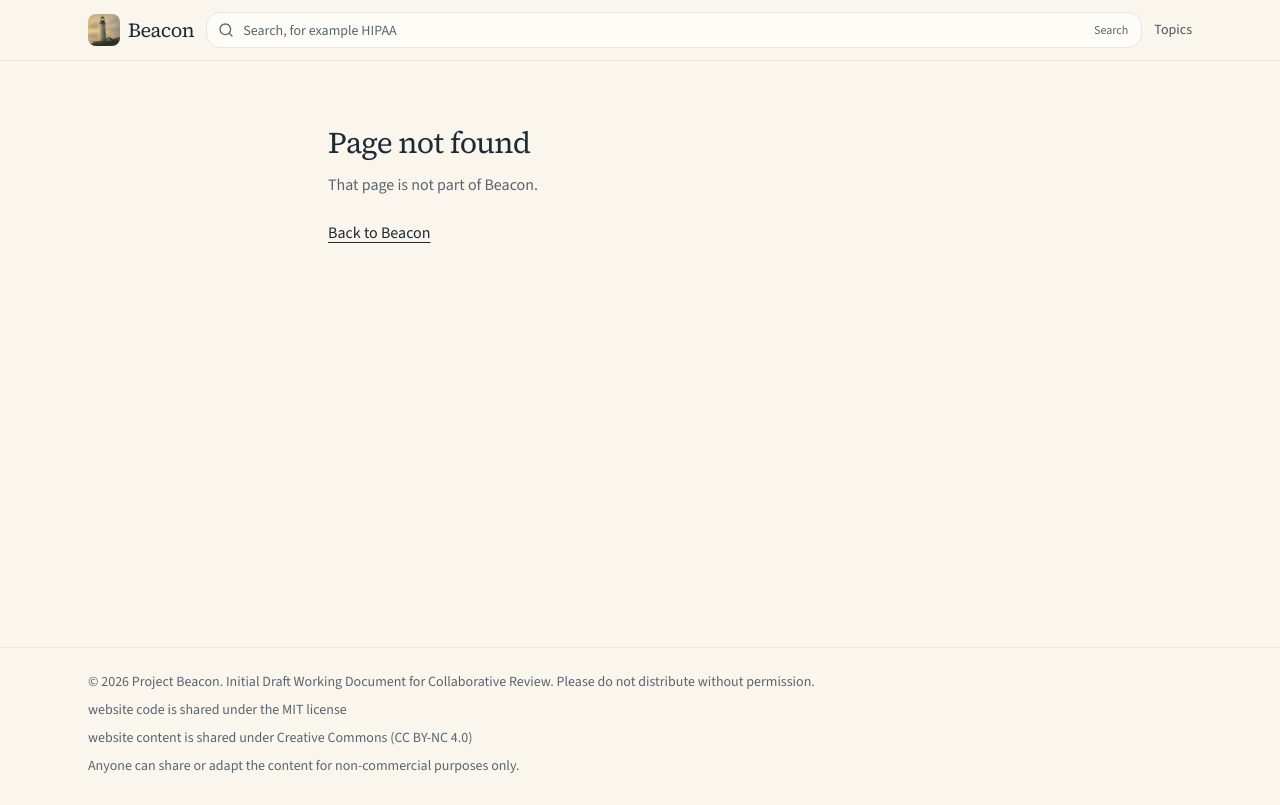
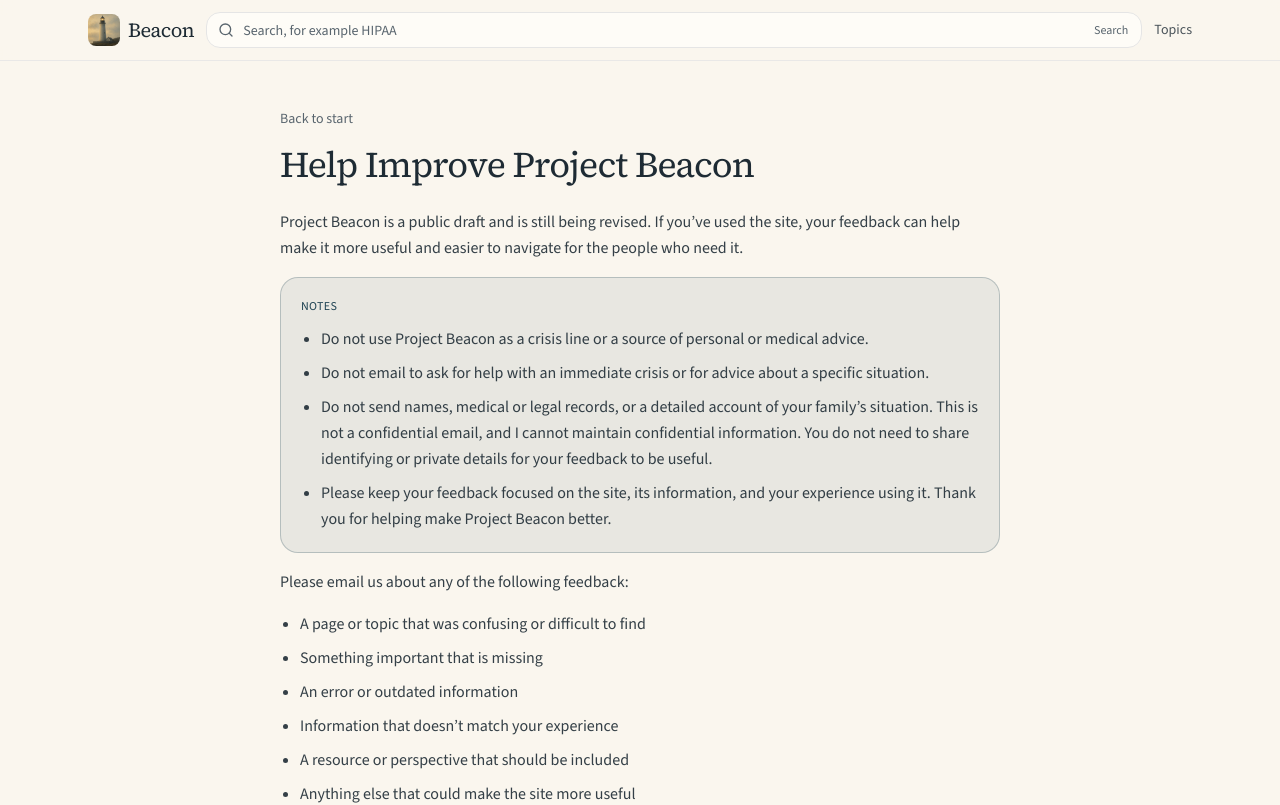
Before and after one commit to pdxshibaa/Beacon, a Next.js app: page /feedback in a window 1280 px wide. Before the commit this address had no page. Shown: the top 805 px of the page. Built offline with nearby package versions, Linux system fonts and the light colour scheme.

Commit message:
final text and format changes for today plus feedback page

```diff
--- /dev/null
+++ b/src/app/feedback/page.tsx
@@ -0,0 +1,63 @@
+import type { Metadata } from "next";
+import Link from "next/link";
+
+import { FeedbackForm } from "@/components/feedback-form";
+
+export const metadata: Metadata = {
+  title: "Help improve Project Beacon",
+};
+
+const NOTES = [
+  "Do not use Project Beacon as a crisis line or a source of personal or medical advice.",
+  "Do not email to ask for help with an immediate crisis or for advice about a specific situation.",
+  "Do not send names, medical or legal records, or a detailed account of your family’s situation. This is not a confidential email, and I cannot maintain confidential information. You do not need to share identifying or private details for your feedback to be useful.",
+  "Please keep your feedback focused on the site, its information, and your experience using it. Thank you for helping make Project Beacon better.",
+];
+
+const TOPICS = [
+  "A page or topic that was confusing or difficult to find",
+  "Something important that is missing",
+  "An error or outdated information",
+  "Information that doesn’t match your experience",
+  "A resource or perspective that should be included",
+  "Anything else that could make the site more useful",
+];
+
+export default function FeedbackPage() {
+  return (
+    <div className="mx-auto w-full max-w-3xl px-4 py-10 sm:px-6 sm:py-12">
+      <p className="text-sm text-muted-foreground">
+        <Link href="/" className="underline-offset-4 hover:underline">
+          Back to start
+        </Link>
+      </p>
+      <h1 className="mt-4 font-heading text-3xl tracking-tight text-foreground sm:text-4xl">
+        Help Improve Project Beacon
+      </h1>
+      <div className="mt-6 space-y-4 text-base leading-relaxed text-foreground/90">
+        <p>
+          Project Beacon is a public draft and is still being revised. If
+          you’ve used the site, your feedback can help make it more useful and
+          easier to navigate for the people who need it.
+        </p>
+        <aside className="rounded-2xl border border-primary/25 bg-primary/8 px-4 py-4 sm:px-5 sm:py-5">
+          <p className="text-xs font-medium tracking-wide text-primary uppercase">
+            Notes
+          </p>
+          <ul className="mt-3 list-disc space-y-2 pl-5">
+            {NOTES.map((note) => (
+              <li key={note}>{note}</li>
+            ))}
+          </ul>
+        </aside>
+        <p>Please email us about any of the following feedback:</p>
+        <ul className="list-disc space-y-2 pl-5">
+          {TOPICS.map((topic) => (
+            <li key={topic}>{topic}</li>
+          ))}
+        </ul>
+      </div>
+      <FeedbackForm />
+    </div>
+  );
+}
--- a/src/components/contents-nav.tsx
+++ b/src/components/contents-nav.tsx
@@ -37,6 +37,14 @@
             About this guide
           </Link>
         </li>
+        <li>
+          <Link
+            href="/feedback"
+            className="block rounded-md px-2 py-1 leading-snug text-muted-foreground transition-colors hover:bg-muted hover:text-foreground"
+          >
+            Help improve Project Beacon
+          </Link>
+        </li>
         {topicSections.map((section) => {
           const href = `/guide/${section.slug}`;
           const active = section.slug === currentSlug;
--- /dev/null
+++ b/src/components/feedback-form.tsx
@@ -0,0 +1,79 @@
+"use client";
+
+import { FormEvent } from "react";
+
+import { site } from "@/lib/site";
+
+export function FeedbackForm() {
+  const email = site.feedbackEmail.trim();
+
+  function onSubmit(event: FormEvent<HTMLFormElement>) {
+    event.preventDefault();
+    if (!email) {
+      return;
+    }
+    const data = new FormData(event.currentTarget);
+    const page = String(data.get("page") ?? "").trim();
+    const notes = String(data.get("notes") ?? "").trim();
+    if (!notes) {
+      return;
+    }
+    const body = [
+      page ? `Page or topic: ${page}` : "",
+      notes,
+    ]
+      .filter(Boolean)
+      .join("\n\n");
+    const href = `mailto:${email}?subject=${encodeURIComponent("Help improve Project Beacon")}&body=${encodeURIComponent(body)}`;
+    window.location.href = href;
+  }
+
+  if (!email) {
+    return null;
+  }
+
+  return (
+    <form className="mt-6 space-y-4" onSubmit={onSubmit}>
+      <div>
+        <label htmlFor="feedback-page" className="block text-sm font-medium">
+          Page or topic (optional)
+        </label>
+        <input
+          id="feedback-page"
+          name="page"
+          type="text"
+          autoComplete="off"
+          className="mt-1.5 h-10 w-full rounded-xl border border-border bg-card px-3 text-sm outline-none focus-visible:border-ring focus-visible:ring-3 focus-visible:ring-ring/50"
+        />
+      </div>
+      <div>
+        <label htmlFor="feedback-notes" className="block text-sm font-medium">
+          Your notes
+        </label>
+        <textarea
+          id="feedback-notes"
+          name="notes"
+          required
+          rows={8}
+          className="mt-1.5 w-full rounded-xl border border-border bg-card px-3 py-2 text-sm outline-none focus-visible:border-ring focus-visible:ring-3 focus-visible:ring-ring/50"
+        />
+      </div>
+      <button
+        type="submit"
+        className="rounded-xl bg-primary px-4 py-2.5 text-sm font-medium text-primary-foreground hover:bg-primary/90"
+      >
+        Email your feedback
+      </button>
+      <p className="text-sm text-muted-foreground">
+        This opens your email app and sends to{" "}
+        <a
+          className="text-primary underline underline-offset-4"
+          href={`mailto:${email}?subject=${encodeURIComponent("Help improve Project Beacon")}`}
+        >
+          {email}
+        </a>
+        .
+      </p>
+    </form>
+  );
+}
--- a/src/components/guide-about.tsx
+++ b/src/components/guide-about.tsx
@@ -1,3 +1,5 @@
+import Link from "next/link";
+
 import { getIntroContent } from "@/lib/intro";
 import { paper } from "@/lib/paper";
 
@@ -53,6 +55,14 @@
         className="text-sm text-muted-foreground"
       />
       <p className="text-sm text-muted-foreground">{paper.authors}</p>
+      <p className="text-sm">
+        <Link
+          href="/feedback"
+          className="text-primary underline-offset-4 hover:underline"
+        >
+          Help improve Project Beacon
+        </Link>
+      </p>
     </div>
   );
 }
--- a/src/components/home-intro.tsx
+++ b/src/components/home-intro.tsx
@@ -72,6 +72,13 @@
               >
                 Read more about this guide
               </Link>
+              <span className="text-muted-foreground"> · </span>
+              <Link
+                href="/feedback"
+                className="text-sm text-primary underline-offset-4 hover:underline"
+              >
+                Help improve Project Beacon
+              </Link>
             </p>
             <div className="mt-6 max-w-xl">
               <SearchBox size="hero" />
--- a/src/components/site-chrome.tsx
+++ b/src/components/site-chrome.tsx
@@ -49,6 +49,14 @@
   return (
     <footer className="mt-auto border-t border-border/80">
       <div className="mx-auto max-w-6xl space-y-2 px-4 py-6 text-sm text-muted-foreground sm:px-6">
+        <p>
+          <Link
+            href="/feedback"
+            className="text-foreground/80 underline-offset-4 hover:underline"
+          >
+            Help improve Project Beacon
+          </Link>
+        </p>
         <p>{paper.draftNotice}</p>
         <p>{site.codeLicense}</p>
         <p>{site.contentLicense}</p>
--- a/src/lib/site.ts
+++ b/src/lib/site.ts
@@ -6,4 +6,6 @@
     "website content is shared under Creative Commons (CC BY-NC 4.0)",
   contentShare:
     "Anyone can share or adapt the content for non-commercial purposes only.",
+  /** Public address on the feedback page. Shown on the page and used for mailto. */
+  feedbackEmail: "",
 } as const;
```
